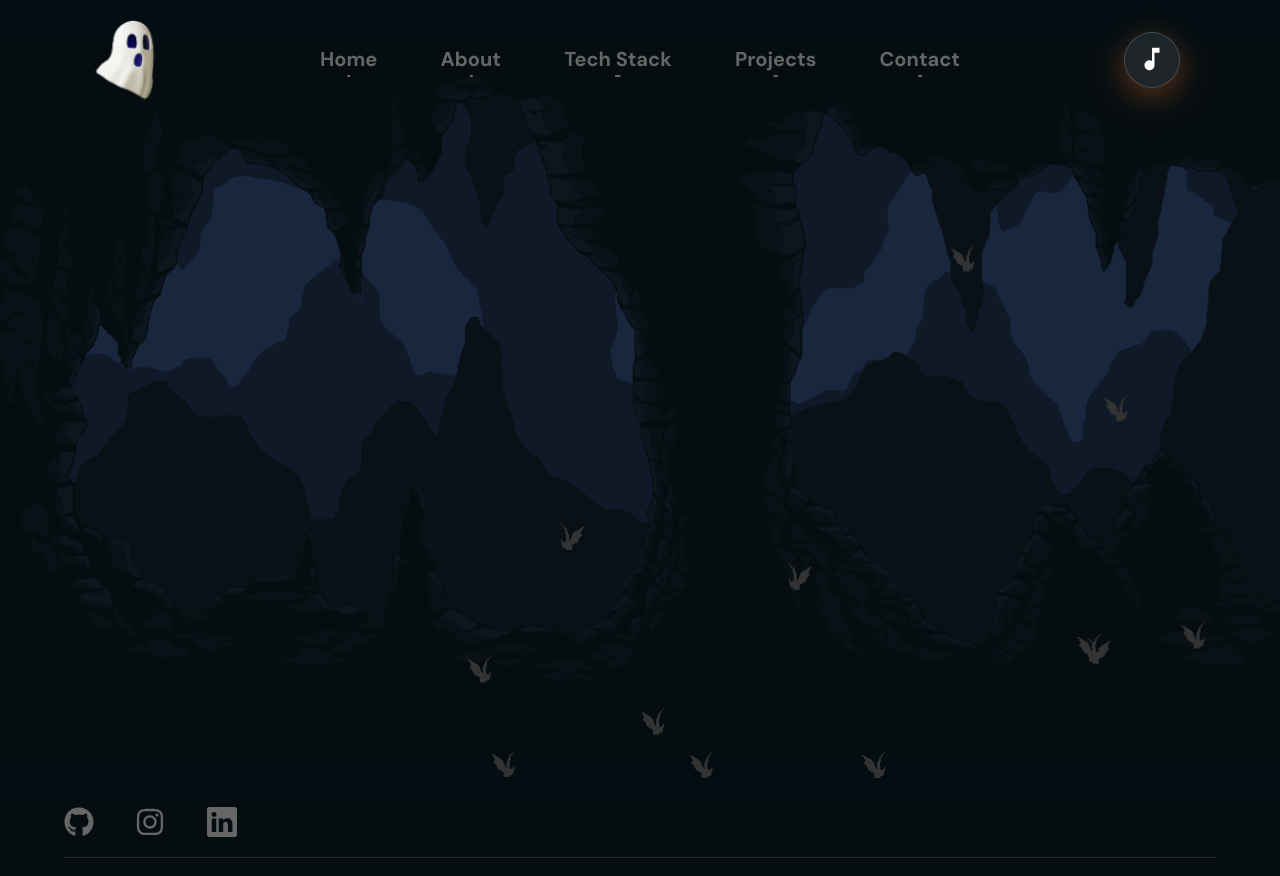
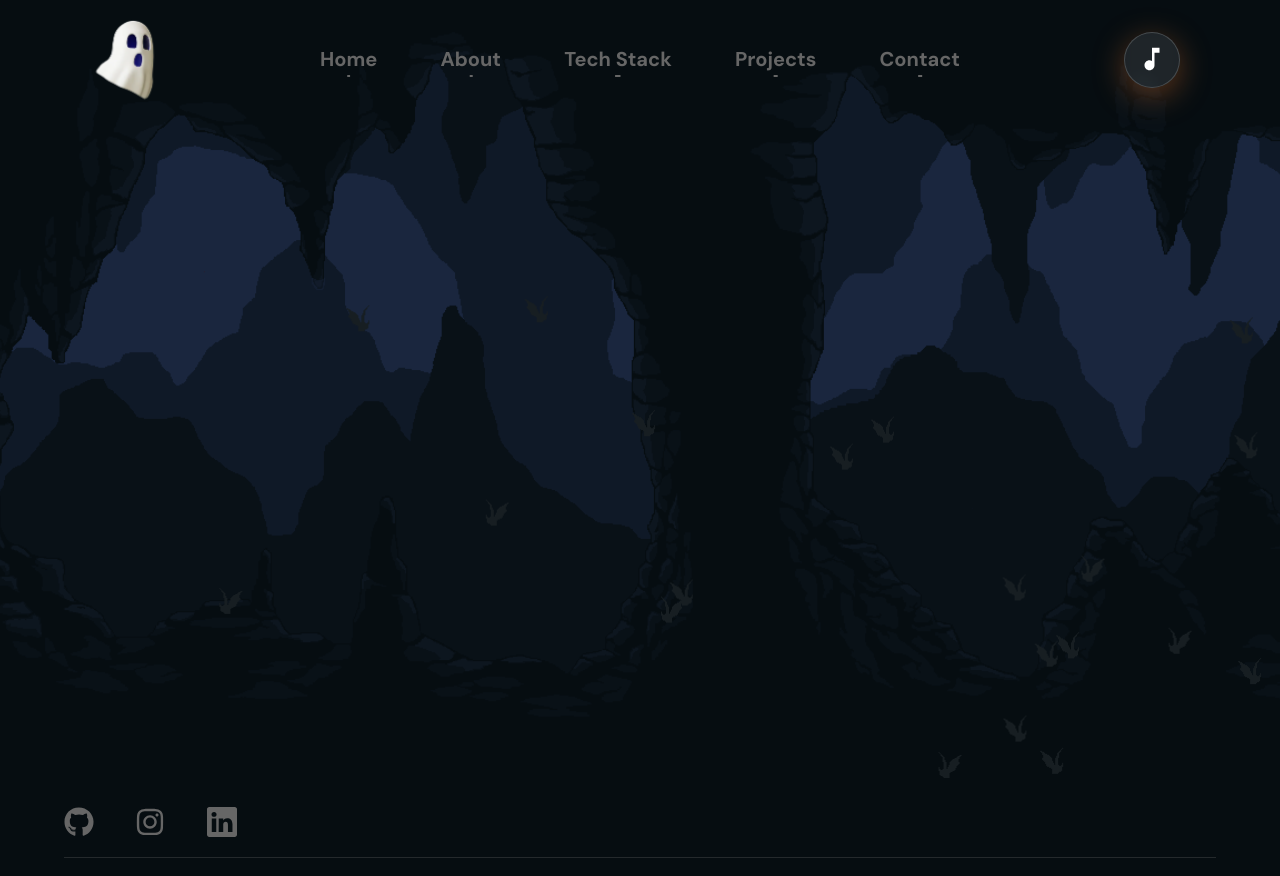
Before and after one commit to 12Gustavo21/Spooky-blog, a React (Create React App) app: page /projects in a window 1280 px wide. Shown: the top 876 px of the page. Built offline with nearby package versions, Linux system fonts and the light colour scheme.

Commit message:
refactor: bat animation and fixing styles

```diff
--- a/src/assets/components/bats/index.js
+++ b/src/assets/components/bats/index.js
@@ -1,50 +1,59 @@
-import { useEffect } from 'react';
+import React, { useEffect } from "react";
 
-// Importando o GIF
-import batGif from '../../gifs/bat.gif';
+// Gif
+import batGif from "../../gifs/bat.gif";
+
+//Styles
+import * as S from "./style";
 
 const HalloweenBats = ({ numberOfBats }) => {
   useEffect(() => {
     const random = Math.random();
     const documentRef = document;
+    const bats = documentRef.getElementById("bats");
     const windowRef = window;
 
-    // Função para criar um morcego
     const createBat = () => {
-      const image = documentRef.createElement('img');
-      const container = documentRef.createElement('div');
+      const image = documentRef.createElement("img");
+      image.alt = "Bat animation";
+      image.draggable = false;
+      const container = documentRef.createElement("figure");
       const containerStyle = container.style;
-
-      containerStyle.position = 'fixed';
-      containerStyle.left = 0;
-      containerStyle.top = 0;
-      containerStyle.opacity = 0;
-      containerStyle.filter = 'invert(.2)';
 
       container.appendChild(image);
       image.src = batGif;
 
-      documentRef.body.appendChild(container);
+      bats.appendChild(container);
 
       let posX = windowRef.innerWidth * random;
       let posY = windowRef.innerHeight * random;
       let opacity = 0;
 
       function calculatePosition(oldPos, max) {
-        return Math.max(Math.min(oldPos + (Math.random() - 0.5) * 400, max - 50), 50);
+        return Math.max(
+          Math.min(oldPos + (Math.random() - 0.5) * 400, max - 50),
+          50
+        );
       }
 
       function animate() {
         const newX = calculatePosition(posX, windowRef.innerWidth);
         const newY = calculatePosition(posY, windowRef.innerHeight);
-        const distance = 5 * Math.sqrt((posX - newX) * (posX - newX) + (posY - newY) * (posY - newY));
+        const distance =
+          5 *
+          Math.sqrt(
+            (posX - newX) * (posX - newX) + (posY - newY) * (posY - newY)
+          );
 
         containerStyle.opacity = opacity;
         opacity = 1;
 
-        containerStyle.transition = containerStyle.transition = distance / 1000 + 's linear';
-        containerStyle.transform = containerStyle.transform = 'translate(' + newX + 'px,' + newY + 'px)';
-        image.style.transform = image.style.transform = posX > newX ? '' : 'scaleX(-1)';
+        containerStyle.transition = containerStyle.transition =
+          distance / 1000 + "s linear";
+        containerStyle.transform = containerStyle.transform =
+          "translate(" + newX + "px," + newY + "px)";
+        image.style.transform = image.style.transform =
+          posX > newX ? "" : "scaleX(-1)";
 
         posX = newX;
         posY = newY;
@@ -55,7 +64,7 @@ const HalloweenBats = ({ numberOfBats }) => {
       setTimeout(animate, random * 3000);
 
       return () => {
-        documentRef.body.removeChild(container);
+        bats.removeChild(container);
       };
     };
 
@@ -64,7 +73,7 @@ const HalloweenBats = ({ numberOfBats }) => {
     }
   }, [numberOfBats]);
 
-  return null;
+  return <S.BatsWrapper id="bats"></S.BatsWrapper>;
 };
 
 export default HalloweenBats;
--- a/src/assets/components/bats/style.js
+++ b/src/assets/components/bats/style.js
@@ -0,0 +1,18 @@
+import styled from "styled-components";
+
+export const BatsWrapper = styled.section`
+  position: absolute;
+  width: 100%;
+  height: 100%;
+  overflow: hidden;
+  user-select: none;
+
+  figure {
+    position: absolute;
+    width: 100px;
+    height: 100px;
+    opacity: 0;
+    filter: invert(.3);
+    z-index: 1;
+  }
+`;
--- a/src/assets/pages/projects/index.js
+++ b/src/assets/pages/projects/index.js
@@ -11,8 +11,8 @@ export default function index() {
     return (
         <>
         <Layout backgroundFooter="#060d11">
-            <BatComponent numberOfBats={6} />
             <S.Main>
+            <BatComponent numberOfBats={10} />
             <S.ContentWrapper></S.ContentWrapper>
             </S.Main>
         </Layout>
--- a/src/assets/pages/projects/style.js
+++ b/src/assets/pages/projects/style.js
@@ -5,13 +5,7 @@ import Cave from "../../gifs/cave.gif";
 export const Main = styled.main`
   width: 100%;
   height: 100vh;
-  background-color: #0b1418;
-`;
-
-export const ContentWrapper = styled.section`
-  width: 100%;
-  height: 100%;
-  background: url(${Cave}) no-repeat center center/contain;
+  background: url(${Cave}) no-repeat center/cover;
   position: relative;
   z-index: 0;
 
@@ -22,4 +16,13 @@ export const ContentWrapper = styled.section`
     background: rgba(0, 10, 16, 0.7);
     z-index: 1;
   }
+
+  @media only screen and (width <= 768px) {
+    background-position: -20rem 0;
+  }
 `;
+
+export const ContentWrapper = styled.section`
+  width: 100%;
+  height: 100%;
+`;
```
